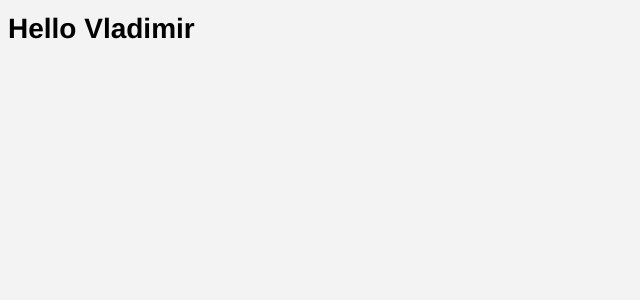
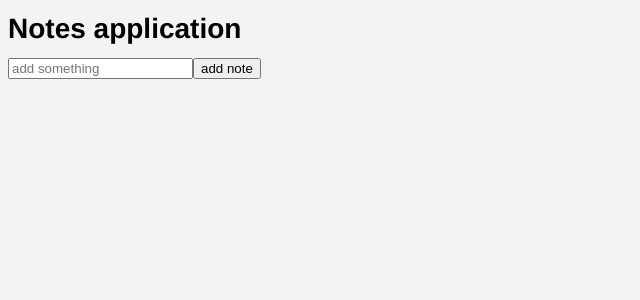
Before and after one commit to VladimirMundl/ts-react-mundl, a React app: page / in a window 1280 px wide. Shown: the top 300 px of the page, without its empty margins (0-640 px from the left). Built offline with nearby package versions, Linux system fonts and the light colour scheme.

Commit message:
notes form

```diff
--- a/src/components/App.tsx
+++ b/src/components/App.tsx
@@ -1,11 +1,46 @@
 import * as React from "react";
 
-export class App extends React.Component<Iprops, {}> {
-    render() {
-        return <h1>Hello {this.props.name}</h1>;
-    }
+export class App extends React.Component<{}, IState> {
+  constructor(props: {}) {
+    super(props);
+
+    this.state = {
+      currentNote: "",
+      notes: []
+    };
+  }
+
+  handleSubmit(e: any) {
+    e.preventDefault();
+    this.setState({
+      currentNote: "",
+      notes: [
+        ...this.state.notes,
+        this.state.currentNote
+      ]
+    })
+  }
+
+  render() {
+    console.log(this.state)
+    return (
+      <div>
+        <h1>Notes application</h1>
+        <form onSubmit={e => this.handleSubmit(e)}>
+          <input
+            type="text"
+            placeholder="add something"
+            value={this.state.currentNote}
+            onChange={e => this.setState({ currentNote: e.target.value })}
+          />
+          <button type="submit">add note</button>
+        </form>
+      </div>
+    );
+  }
 }
 
-interface Iprops {
-    name: string;
+interface IState {
+  currentNote: string;
+  notes: Array<string>;
 }
--- a/src/index.tsx
+++ b/src/index.tsx
@@ -5,4 +5,4 @@ import "./styles/style.scss";
 
 const ROOT = document.querySelector(".container");
 
-ReactDOM.render(<App name="Vladimir" />, ROOT);
+ReactDOM.render(<App />, ROOT);
```
